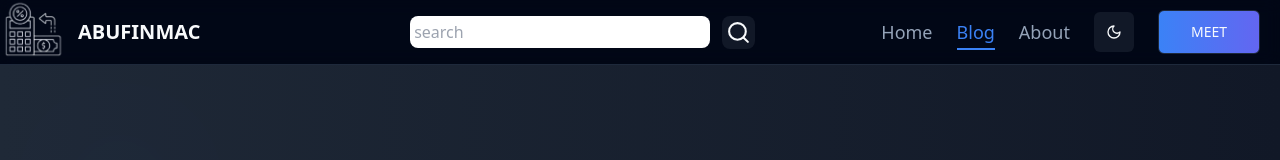
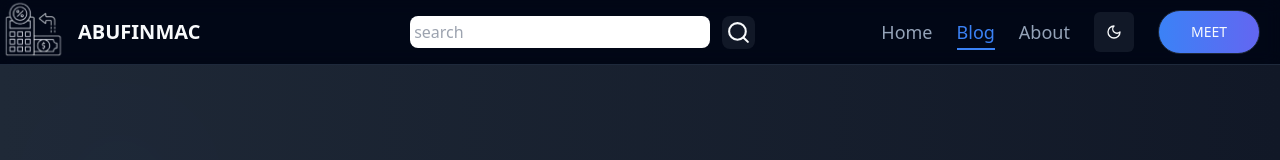
Before and after one commit to Alavandhan-Arivuselvan/ABUFINMAC, a Next.js app in the folder abuf/: page /blog in a window 1280 px wide. Shown: the top 160 px of the page. Built offline with nearby package versions, Linux system fonts and the light colour scheme; a web font is replaced by a local one.

Commit message:
meet button modify

```diff
--- a/abuf/components/site-header.tsx
+++ b/abuf/components/site-header.tsx
@@ -79,7 +79,7 @@ export default function SiteHeader() {
             </Link>
           )}
           <ThemeToggle />
-          <Button asChild variant="outline" size="lg" className="bg-gradient-primary">
+          <Button asChild variant="outline" size="lg" className="bg-gradient-primary rounded-full">
                   <Link href="">MEET </Link>
           </Button>
 
```
